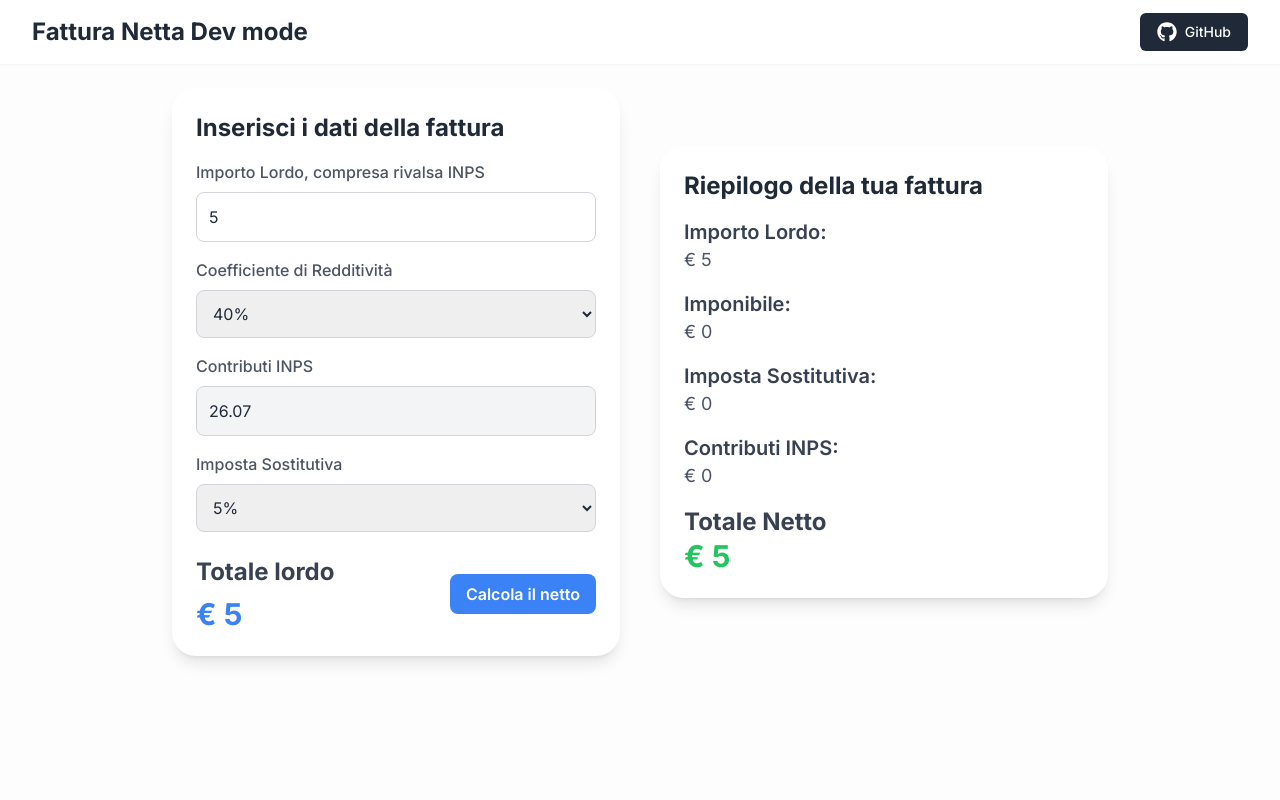
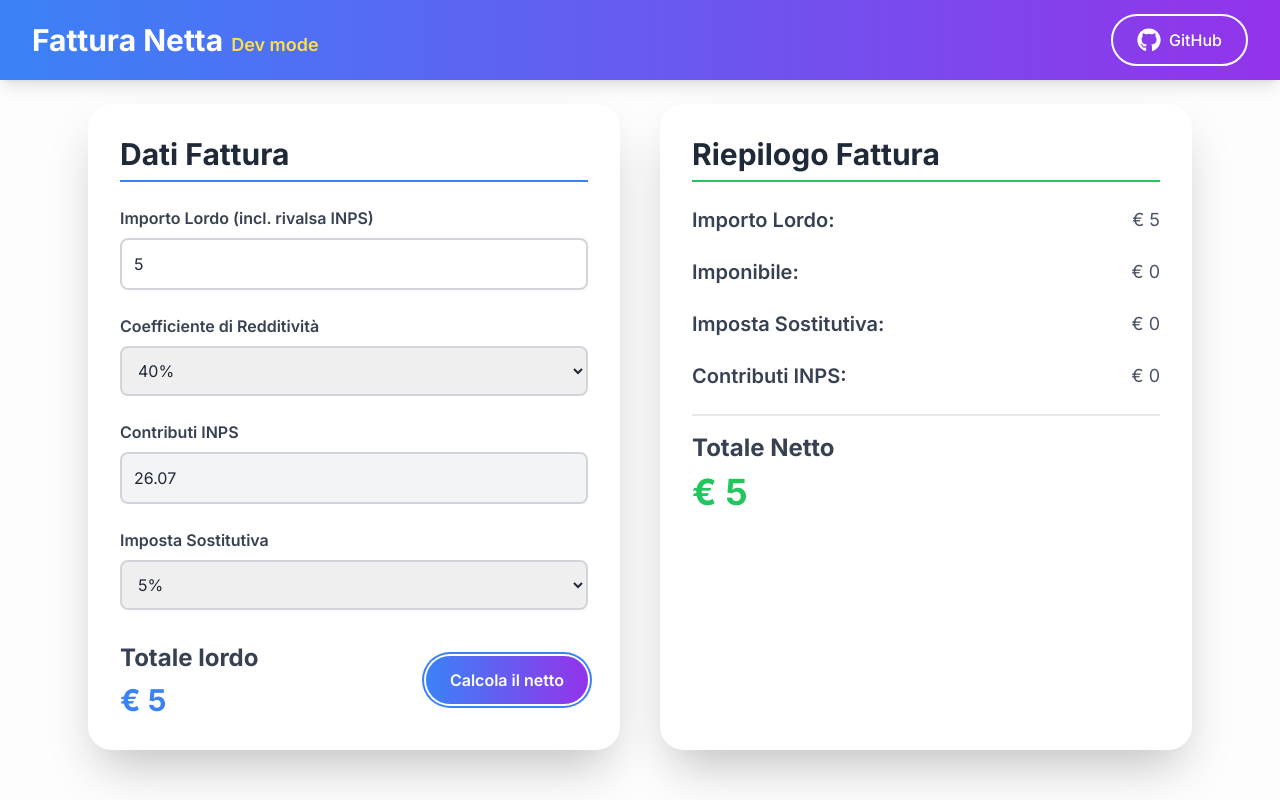
Before and after one commit to ricciviero/fattura-netta, a React (Vite) app: page / in a window 1280 px wide. Both pictures are taken after typing "5" into the empty fields and a click on the button "Calcola il netto". Built offline with nearby package versions, Linux system fonts and the light colour scheme.

Commit message:
adding style

```diff
--- a/package.json
+++ b/package.json
@@ -11,6 +11,7 @@
   },
   "dependencies": {
     "@vercel/analytics": "^1.3.2",
+    "framer-motion": "^11.11.11",
     "react": "^18.3.1",
     "react-dom": "^18.3.1",
     "react-icons": "^5.3.0"
--- a/src/components/Header.jsx
+++ b/src/components/Header.jsx
@@ -2,31 +2,28 @@ import { FaGithub } from 'react-icons/fa';
 
 export const Header = () => {
     return (
-        <header className="sticky top-0 bg-white shadow-sm z-50">
+        <header className="sticky top-0 bg-gradient-to-r from-blue-500 to-purple-600 shadow-lg z-50">
             <div className="max-w-7xl mx-auto px-4 sm:px-6 lg:px-8">
-                <div className="flex justify-between items-center h-16">
+                <div className="flex justify-between items-center h-20">
                     <div className="flex items-center">
-                        <h1 className="text-2xl font-bold text-gray-800 hover:text-gray-600 transition-colors">
-                            Fattura Netta Dev mode
+                        <h1 className="text-3xl font-extrabold text-white hover:text-blue-200 transition-colors duration-300 ease-in-out">
+                            Fattura Netta
+                            <span className="text-yellow-300 ml-2 text-lg font-semibold">Dev mode</span>
                         </h1>
                     </div>
 
-                    <div className="flex items-center space-x-4">
-
+                    <div className="flex items-center">
                         <a
                             href="https://github.com/ricciviero/fattura-netta"
                             target="_blank"
                             rel="noreferrer"
-                            className="inline-flex items-center px-4 py-2 border border-transparent text-sm font-medium rounded-md
-                                     text-white bg-gray-800 hover:bg-gray-700 transition-colors duration-200 ease-in-out
-                                     focus:outline-none focus:ring-2 focus:ring-offset-2 focus:ring-gray-500"
+                            className="inline-flex items-center px-6 py-3 border-2 border-white text-base font-medium rounded-full
+                                     text-white bg-transparent hover:bg-white hover:text-purple-600 transition-all duration-300 ease-in-out
+                                     focus:outline-none focus:ring-2 focus:ring-offset-2 focus:ring-white transform hover:scale-105"
                         >
-                            <FaGithub className="mr-2 h-5 w-5" />
-
+                            <FaGithub className="mr-2 h-6 w-6" />
                             GitHub
-
                         </a>
-
                     </div>
                 </div>
             </div>
--- a/src/components/Invoice.jsx
+++ b/src/components/Invoice.jsx
@@ -1,44 +1,33 @@
 import { useState } from "react";
+import { motion } from "framer-motion";
 
 export const Invoice = ({ coefficientiReddito, imposteSostitutive }) => {
-
     const [importoLordo, setImportoLordo] = useState(null);
     const [coeffRedd, setCoeffRedd] = useState(0);
     const [impostaSostitutiva, setImpostaSostitutiva] = useState(5);
     const [contributiInps, setContributiInps] = useState(26.07);
     const [netto, setNetto] = useState(null);
-
-    // Nuovi stati per visualizzare i calcoli intermedi
     const [imponibile, setImponibile] = useState(null);
     const [impostoSostitutiva, setImpostoSostitutiva] = useState(null);
     const [contributiCalcolati, setContributiCalcolati] = useState(null);
 
     const calcolaNetto = () => {
-        // Conversione dei valori in numeri
         const importoLordoNum = parseFloat(importoLordo);
         const coeffReddNum = parseFloat(coeffRedd);
         const impostaSostitutivaNum = parseFloat(impostaSostitutiva);
         const contributiInpsNum = parseFloat(contributiInps);
 
-        // Calcolo imponibile
         const imponibileCalcolato = importoLordoNum * (coeffReddNum / 100);
         setImponibile(imponibileCalcolato);
 
-        // Calcolo imposta sostitutiva sull'imponibile
         const impostoSostitutivaCalcolata = imponibileCalcolato * (impostaSostitutivaNum / 100);
         setImpostoSostitutiva(impostoSostitutivaCalcolata);
 
-        // Calcolo contributi INPS sull'imponibile
         const contributiInpsCalcolati = imponibileCalcolato * (contributiInpsNum / 100);
         setContributiCalcolati(contributiInpsCalcolati);
 
-        // Calcolo netto: Lordo - imposta sostitutiva - contributi INPS
         const nettoCalcolato = importoLordoNum - impostoSostitutivaCalcolata - contributiInpsCalcolati;
-
-        // Arrotondiamo a 2 decimali
         const nettoFinale = Math.round(nettoCalcolato * 100) / 100;
-
-        // Aggiornamento dello stato del netto
         setNetto(nettoFinale);
 
         console.log({
@@ -57,25 +46,30 @@ export const Invoice = ({ coefficientiReddito, imposteSostitutive }) => {
     }
 
     return (
-        <>
-            <container className="flex flex-col lg:flex-row justify-center items-center max-w-6xl mx-auto p-6 space-y-6 lg:space-y-0 lg:space-x-10">
-                <div className="w-full lg:max-w-md p-6 bg-white rounded-3xl shadow-lg hover:shadow-xl transition-all duration-300 transform hover:scale-105">
-                    <h2 className="text-2xl font-bold mb-4 text-gray-800">Inserisci i dati della fattura</h2>
-                    <div className="mb-4">
-                        <label className="block text-gray-600 font-medium">Importo Lordo, compresa rivalsa INPS</label>
+        <div className="flex flex-col lg:flex-row justify-center items-stretch max-w-6xl mx-auto p-6 space-y-6 lg:space-y-0 lg:space-x-10">
+            <motion.div
+                className="w-full lg:w-1/2 p-8 bg-white rounded-3xl shadow-2xl hover:shadow-3xl transition-all duration-300"
+                initial={{ opacity: 0, y: 50 }}
+                animate={{ opacity: 1, y: 0 }}
+                transition={{ duration: 0.5 }}
+            >
+                <h2 className="text-3xl font-bold mb-6 text-gray-800 border-b-2 border-blue-500 pb-2">Dati Fattura</h2>
+                <div className="space-y-6">
+                    <div>
+                        <label className="block text-gray-700 font-semibold mb-2">Importo Lordo (incl. rivalsa INPS)</label>
                         <input
                             type="number"
-                            className="w-full mt-2 p-3 border border-gray-300 rounded-lg focus:outline-none focus:ring-2 focus:ring-blue-500 transition duration-200"
-                            placeholder="Esempio: € 1000"
+                            className="w-full p-3 border-2 border-gray-300 rounded-lg focus:outline-none focus:ring-2 focus:ring-blue-500 focus:border-transparent transition duration-200"
+                            placeholder="€ 1000"
                             value={importoLordo}
                             onChange={(e) => setImportoLordo(e.target.value)}
                         />
                     </div>
 
-                    <div className="mb-4">
-                        <label className="block text-gray-600 font-medium">Coefficiente di Redditività</label>
+                    <div>
+                        <label className="block text-gray-700 font-semibold mb-2">Coefficiente di Redditività</label>
                         <select
-                            className="w-full mt-2 p-3 border border-gray-300 rounded-lg focus:outline-none focus:ring-2 focus:ring-blue-500 transition duration-200"
+                            className="w-full p-3 border-2 border-gray-300 rounded-lg focus:outline-none focus:ring-2 focus:ring-blue-500 focus:border-transparent transition duration-200"
                             value={coeffRedd}
                             onChange={(e) => setCoeffRedd(e.target.value)}
                         >
@@ -87,22 +81,22 @@ export const Invoice = ({ coefficientiReddito, imposteSostitutive }) => {
                         </select>
                     </div>
 
-                    <div className="mb-4">
-                        <label className="block text-gray-600 font-medium">Contributi INPS</label>
+                    <div>
+                        <label className="block text-gray-700 font-semibold mb-2">Contributi INPS</label>
                         <input
                             type="number"
-                            placeholder="Esempio: 5%"
-                            className="w-full mt-2 p-3 border border-gray-300 rounded-lg bg-gray-100 focus:outline-none"
+                            placeholder="26.07%"
+                            className="w-full p-3 border-2 border-gray-300 rounded-lg bg-gray-100 focus:outline-none cursor-not-allowed"
                             disabled
                             value={contributiInps}
                             onChange={(e) => setContributiInps(e.target.value)}
                         />
                     </div>
 
-                    <div className="mb-4">
-                        <label className="block text-gray-600 font-medium">Imposta Sostitutiva</label>
+                    <div>
+                        <label className="block text-gray-700 font-semibold mb-2">Imposta Sostitutiva</label>
                         <select
-                            className="w-full mt-2 p-3 border border-gray-300 rounded-lg focus:outline-none focus:ring-2 focus:ring-blue-500 transition duration-200"
+                            className="w-full p-3 border-2 border-gray-300 rounded-lg focus:outline-none focus:ring-2 focus:ring-blue-500 focus:border-transparent transition duration-200"
                             value={impostaSostitutiva}
                             onChange={(e) => setImpostaSostitutiva(e.target.value)}
                         >
@@ -113,52 +107,68 @@ export const Invoice = ({ coefficientiReddito, imposteSostitutive }) => {
                             ))}
                         </select>
                     </div>
+                </div>
 
-                    <div className="flex items-center justify-between mt-6">
+                <div className="flex items-center justify-between mt-8">
                     <div>
                         <h2 className="text-2xl font-bold mb-2 text-gray-700">Totale lordo</h2>
-                            <h2 className="text-3xl font-bold text-blue-500">€ {importoLordo}</h2>
+                        <h2 className="text-3xl font-bold text-blue-500">€ {importoLordo || 0}</h2>
                     </div>
-                        <button
-                            className="bg-blue-500 text-white font-semibold py-2 px-4 rounded-lg hover:bg-blue-600 transition-all duration-200 transform hover:scale-105"
+                    <motion.button
+                        className="bg-gradient-to-r from-blue-500 to-purple-600 text-white font-semibold py-3 px-6 rounded-full hover:from-blue-600 hover:to-purple-700 transition-all duration-300 transform hover:scale-105 focus:outline-none focus:ring-2 focus:ring-offset-2 focus:ring-blue-500"
                         onClick={handleSubmit}
+                        whileHover={{ scale: 1.05 }}
+                        whileTap={{ scale: 0.95 }}
                     >
                         Calcola il netto
-                        </button>
+                    </motion.button>
                 </div>
+            </motion.div>
+
+            <motion.div
+                className="w-full lg:w-1/2 p-8 bg-white rounded-3xl shadow-2xl hover:shadow-3xl transition-all duration-300"
+                initial={{ opacity: 0, y: 50 }}
+                animate={{ opacity: 1, y: 0 }}
+                transition={{ duration: 0.5, delay: 0.2 }}
+            >
+                <h2 className="text-3xl font-bold mb-6 text-gray-800 border-b-2 border-green-500 pb-2">Riepilogo Fattura</h2>
+
+                {netto !== null ? (
+                    <motion.div
+                        className="space-y-6"
+                        initial={{ opacity: 0 }}
+                        animate={{ opacity: 1 }}
+                        transition={{ duration: 0.5 }}
+                    >
+                        <ResultItem label="Importo Lordo" value={importoLordo} />
+                        <ResultItem label="Imponibile" value={imponibile} />
+                        <ResultItem label="Imposta Sostitutiva" value={impostoSostitutiva} />
+                        <ResultItem label="Contributi INPS" value={contributiCalcolati} />
+                        <div className="pt-4 border-t-2 border-gray-200">
+                            <h2 className="text-2xl font-bold text-gray-700 mb-2">Totale Netto</h2>
+                            <motion.p
+                                className="text-4xl font-bold text-green-500"
+                                initial={{ scale: 1 }}
+                                animate={{ scale: [1, 1.1, 1] }}
+                                transition={{ duration: 0.5 }}
+                            >
+                                € {netto}
+                            </motion.p>
                         </div>
-
-                <div className="w-full lg:max-w-md p-6 bg-white rounded-3xl shadow-lg hover:shadow-xl transition-all duration-300 transform hover:scale-105">
-                    <h2 className="text-2xl font-bold mb-4 text-gray-800">Riepilogo della tua fattura</h2>
-
-                    {netto !== null && (
-                        <div className="space-y-4">
-                            <div className="mb-4">
-                                <h3 className="text-xl font-semibold text-gray-700">Importo Lordo:</h3>
-                                <p className="text-lg text-gray-600">€ {importoLordo}</p>
-                            </div>
-                            <div className="mb-4">
-                                <h3 className="text-xl font-semibold text-gray-700">Imponibile:</h3>
-                                <p className="text-lg text-gray-600">€ {imponibile}</p>
-                            </div>
-                            <div className="mb-4">
-                                <h3 className="text-xl font-semibold text-gray-700">Imposta Sostitutiva:</h3>
-                                <p className="text-lg text-gray-600">€ {impostoSostitutiva}</p>
-                            </div>
-                            <div className="mb-4">
-                                <h3 className="text-xl font-semibold text-gray-700">Contributi INPS:</h3>
-                                <p className="text-lg text-gray-600">€ {contributiCalcolati}</p>
-                            </div>
-                            <div className="mb-4">
-                                <h2 className="text-2xl font-bold text-gray-700">Totale Netto</h2>
-                                <p className="text-3xl font-bold text-green-500 transition-transform duration-300 hover:scale-105">
-                                    € {netto}
-                                </p>
-                            </div>
+                    </motion.div>
+                ) : (
+                    <div className="text-center text-gray-500 mt-10">
+                        <p className="text-xl">`Inserisci i dati per vedere il riepilogo.`</p>
                     </div>
                 )}
+            </motion.div>
         </div>
-            </container>
-        </>
     );
 };
+
+const ResultItem = ({ label, value }) => (
+    <div className="flex justify-between items-center">
+        <h3 className="text-xl font-semibold text-gray-700">{label}:</h3>
+        <p className="text-lg text-gray-600">€ {value}</p>
+    </div>
+);
```
Also changed, not shown: 1 other file (tests, documents, lock files or other folders). Lines whose indentation alone changed are shown as unchanged.
